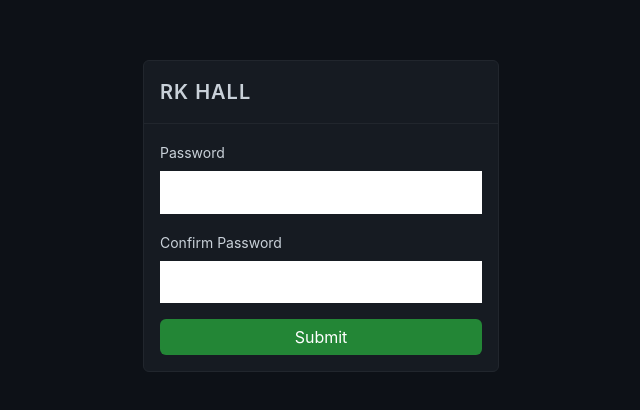
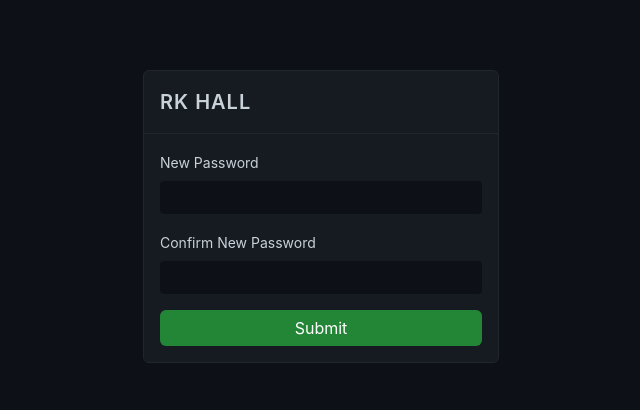
Before and after one commit to sdeep38/roomAllocationSystem, a React (Create React App) app: page /passwordReset in a window 1280 px wide. Shown: the part 164-574 px from the top of the page, without its empty margins (319-959 px from the left). Built offline with nearby package versions, Linux system fonts and the light colour scheme.

Commit message:
handled validation

```diff
--- a/src/pages/ResetPassword.jsx
+++ b/src/pages/ResetPassword.jsx
@@ -1,26 +1,21 @@
 import axios from 'axios'
-import React, { useContext, useEffect, useState } from 'react'
-import { Link, useLocation, useNavigate, useParams, useSearchParams } from 'react-router-dom'
+import React, { useContext, useState } from 'react'
+import { useLocation, useNavigate, useParams, useSearchParams } from 'react-router-dom'
 import FormError from '../components/FormError'
-import SelectDropdown from '../components/SelectDropdown'
 import { AuthContext } from '../context/authContext'
 import '../styles/Login.css'
 
 
-export default function Login() {
+export default function ResetPassword() {
 
   const [inputs, setInputs] = useState({
     password1: "",
     password2: "",
-    user_type: "",
   })
 
   const location = useLocation()
   const params = new URLSearchParams(location.search)
 
-//   console.log("token : ", params.get('token'))
-
-  const [err, setError] = useState(null)
   const [resStatus, setResStatus] = useState(null)
 
   const navigate = useNavigate()
@@ -29,33 +24,33 @@ export default function Login() {
 
   const handleChange = (e) => {
     setInputs(prev => ({ ...prev, [e.target.name]: e.target.value }))
-    console.log(inputs)
   }
 
   const handleSubmit = async () => {
 
     try {
-        const res = await axios.post(`/auth/resetPassword/`, {password: inputs.password1, token: params.get('token'), id: params.get('id')})
-        alert(res.data)
-        navigate('/login')
+      const res = await axios.post('/auth/resetPassword/', { password: inputs.password1, token: params.get('resetToken'), user: params.get('user'), role: params.get('role') });
+      (res.data?.status === 'success') ? navigate('/login?') : setResStatus(res.data)
     }
     catch (err) {
-      if (err.response.status === 500) {
-        setError("Server failed to respond")
-
-      } else {
-        setError(err.response.data)
-      }
+      setResStatus(err.response.data)
     }
   }
 
   const validateForm = (e) => {
     e.preventDefault()
-    if (inputs.password1 === inputs.password2) {
-        handleSubmit()
+
+    if (inputs.password1 === '' || inputs.password2 === '') {
+      alert("All fields are required")
     }
-    else{
-        setError("ERROR : Passwords don't match")
+
+    else if (inputs.password1 === inputs.password2) {
+      console.log(inputs)
+      handleSubmit()
+
+    }
+    else {
+      alert("ERROR : New Passwords don't match")
     }
   }
 
@@ -66,7 +61,7 @@ export default function Login() {
       <div className="container">
         <div className="row">
           <div className="col-md-4 col-lg-4 col-sm-12 offset-md-4">
-            {err && <FormError value={err} status='danger' />}
+          {resStatus && <FormError value={resStatus.message} status={resStatus.status === 'error' ? 'danger' : 'success'} dismissable={true}/>}
 
             <div className="form-section">
 
@@ -79,35 +74,17 @@ export default function Login() {
 
               <div className="userform">
                 <form className="row g-3" id="reg-form" action='#' method='post'>
-                  {/* <h3 className="h3 mb-2">User Login</h3> */}
-
-
 
                   <div className="col-12">
-                    <label htmlFor="inputPassword" className="form-label">Password</label>
-                    <input type="password" className="form-input" id="inputPassword1" name='password1' aria-describedby="keyHelp" onChange={handleChange} />
+                    <label htmlFor="inputPassword" className="form-label">New Password</label>
+                    <input type="password" className="form-control login-box-input" id="inputPassword1" name='password1' onChange={handleChange} />
 
                   </div>
                   <div className="col-12">
-                    <label htmlFor="inputPassword" className="form-label">Confirm Password</label>
-                    <input type="password" className="form-input" id="inputPassword2" name='password2' aria-describedby="keyHelp" onChange={handleChange} />
+                    <label htmlFor="inputPassword" className="form-label">Confirm New Password</label>
+                    <input type="password" className="form-control login-box-input" id="inputPassword2" name='password2' onChange={handleChange} />
 
                   </div>
-
-
-                  {/* <div className="col-12">
-                    <div className="form-check form-check-inline">
-                      <input className="form-check-input" type="radio" name="user_type" id="inlineRadio1" value="admin" onChange={handleChange} />
-                      <label className="form-check-label" htmlFor="inlineRadio1">Admin</label>
-                    </div>
-                    <div className="form-check form-check-inline">
-                      <input className="form-check-input" type="radio" name="user_type" id="inlineRadio2" value="student" onChange={handleChange} />
-                      <label className="form-check-label" htmlFor="inlineRadio2">Student</label>
-                    </div>
-                  </div> */}
-
-
-
 
                   <div className="col-12">
                     {/* <a href="#" className="reg-btn">New User</a> */}
@@ -117,11 +94,6 @@ export default function Login() {
 
                 </form>
 
-                {resStatus &&
-                    <p className="password-reset-link mt-3 text-info">{resStatus}</p>
-                }
-
-
               </div>
             </div>
           </div>
```
